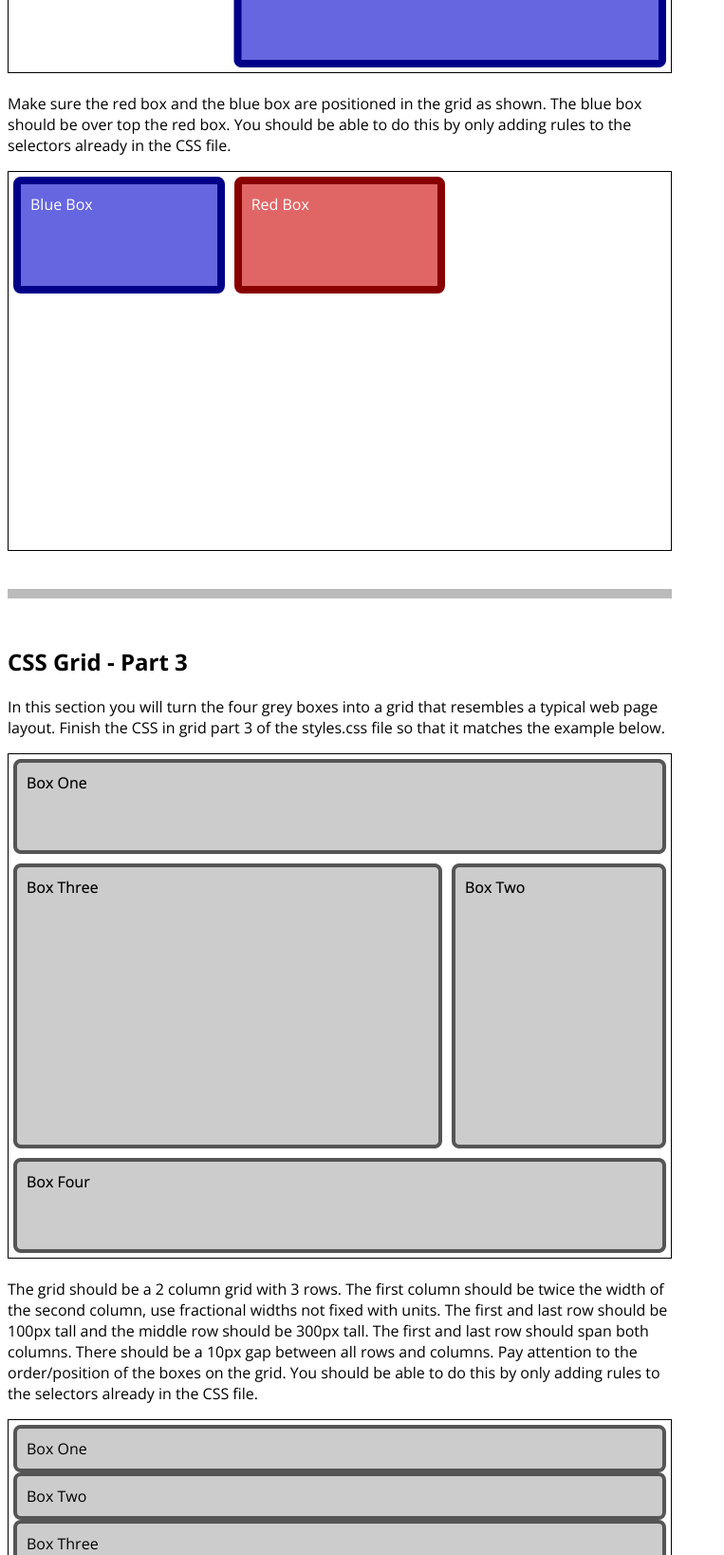
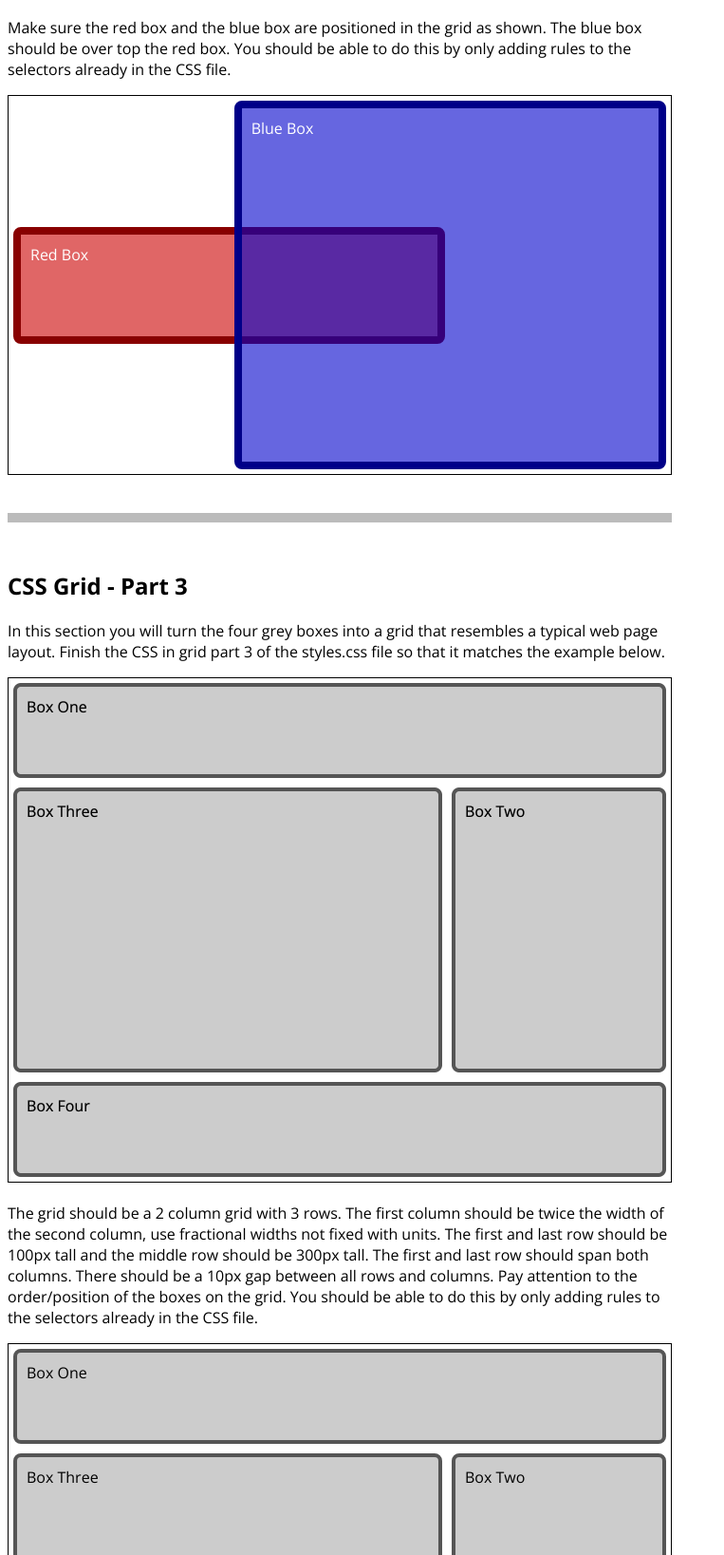
Before and after one commit to AaruAgrawal/ITMD541-Lab2, a plain HTML site: page index.html in a window 1280 px wide. Shown: the part 3934-5571 px from the top of the page at 95% size, without its empty margins (0-763 px from the left). Drawn offline with nearby package versions, Linux system fonts and the light colour scheme.

Commit message:
Update styles.css

```diff
--- a/styles.css
+++ b/styles.css
@@ -64,7 +64,10 @@
 /* Grid Part 1 */
 
 #grid-section1 .grid {
-
+	display: grid;
+	grid-template-columns: repeat(4, 1fr);
+	grid-template-rows: 100px 100px;
+	grid-gap: 20px;
 }
 
 /* end Grid Part 1 */
@@ -73,11 +76,14 @@
 /* Grid Part 2 */
 
 #grid-section2 .gridboxblue {
-
+	grid-column: 2/4;
+	grid-row: 1/4;
+	order: 1;
 }
 
 #grid-section2 .gridboxred {
-
+	grid-column: 1/3;
+	grid-row: 2/3;
 }
 
 /* end Grid Part 2 */
@@ -86,23 +92,27 @@
 /* Grid Part 3 */
 
 #grid-section3 .grid {
-
+	display: grid;
+	grid-template-columns: 2fr 1fr;
+	grid-template-rows: 100px 300px 100px;
+	grid-gap: 10px;
 }
 
 #grid-section3 .box1 {
-
+	grid-column: 1/3;
 }
 
 #grid-section3 .box2 {
-
+	grid-column: 2/3;
 }
 
 #grid-section3 .box3 {
-
+	grid-column: 1/2;
+	grid-row: 2/3;
 }
 
 #grid-section3 .box4 {
-
+	grid-column: 1/3;
 }
 
 /* end Grid Part 3 */
```
